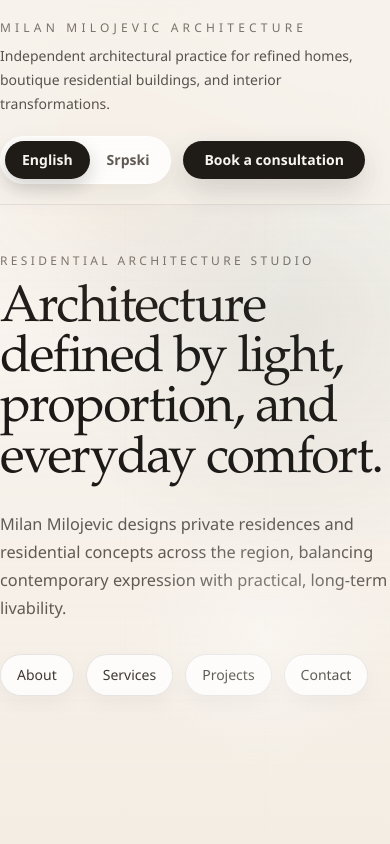
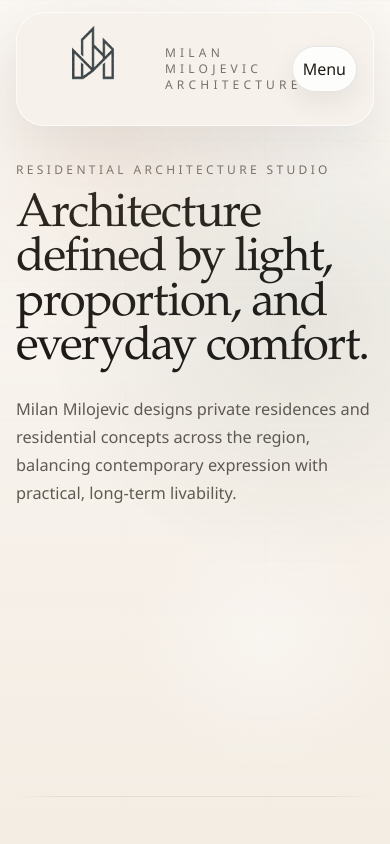
Before and after one commit to VlatkoSpirovski/architect-portfolio-milan, a Next.js app: page / in a window 390 px wide. Shown: the top 844 px of the page. Built offline with nearby package versions, Linux system fonts and the light colour scheme.

Commit message:
modify the cards

```diff
--- a/app/globals.css
+++ b/app/globals.css
@@ -153,7 +153,8 @@ button {
 
 .button-primary,
 .button-secondary,
-.lang-toggle {
+.lang-toggle,
+.mobile-menu-button {
   transition:
     transform 180ms ease,
     background-color 180ms ease,
@@ -165,13 +166,15 @@ button {
 
 .button-primary:hover,
 .button-secondary:hover,
-.lang-toggle:hover {
+.lang-toggle:hover,
+.mobile-menu-button:hover {
   transform: translateY(-1px);
 }
 
 .button-primary:focus-visible,
 .button-secondary:focus-visible,
 .lang-toggle:focus-visible,
+.mobile-menu-button:focus-visible,
 .interactive-link:focus-visible {
   outline: 2px solid rgba(31, 28, 24, 0.32);
   outline-offset: 3px;
@@ -236,6 +239,31 @@ button {
   color: #fff6ec;
 }
 
+.mobile-menu-button {
+  border: 1px solid rgba(31, 28, 24, 0.1);
+  background: rgba(255, 255, 255, 0.78);
+  color: #1f1c18;
+  box-shadow:
+    0 10px 24px rgba(33, 27, 20, 0.08),
+    inset 0 1px 0 rgba(255, 255, 255, 0.8);
+}
+
+.mobile-menu-button:hover {
+  border-color: rgba(31, 28, 24, 0.2);
+  background: #efe4d8;
+}
+
+.mobile-menu-button[aria-expanded="true"] {
+  background: #1f1c18;
+  color: #f8f4ee;
+  box-shadow: 0 12px 28px rgba(31, 28, 24, 0.18);
+}
+
+.mobile-menu-button[aria-expanded="true"]:hover {
+  background: #2b2621;
+  color: #fff6ec;
+}
+
 .project-card {
   padding: 1.2rem;
   border-color: rgba(255, 255, 255, 0.88);
@@ -250,8 +278,8 @@ button {
 .project-media-image,
 .gallery-main-image,
 .gallery-thumbnail-image {
-  object-fit: cover;
-  transform: scale(1.035);
+  object-fit: contain;
+  transform: none;
 }
 
 .gallery-dialog {
--- a/app/page.tsx
+++ b/app/page.tsx
@@ -39,7 +39,6 @@ type ProcessStep = {
 type Content = {
   badge: string;
   studioName: string;
-  studioLine: string;
   cta: string;
   nav: SectionLink[];
   heroEyebrow: string;
@@ -86,8 +85,6 @@ const content: Record<Locale, Content> = {
   en: {
     badge: "EN",
     studioName: "Milan Milojevic Architecture",
-    studioLine:
-      "Independent architectural practice for refined homes, boutique residential buildings, and interior transformations.",
     cta: "Book a consultation",
     nav: [
       { href: "#about", label: "About" },
@@ -141,37 +138,37 @@ const content: Record<Locale, Content> = {
     projects: [
       {
         slug: "villa-beti",
-        title: "Villa Beti",
+        title: "Private house",
         type: "Private Residence",
         year: "2024",
-        location: "Ohrid, North Macedonia",
+        location: "Cacak, Serbia",
         description:
           "A hillside residence organized around panoramic views, filtered sun exposure, and layered outdoor terraces.",
         imageSrc: "/images/kucaPrva/1.jpg",
       },
       {
         slug: "courtyard-house",
-        title: "Courtyard House",
-        type: "Family Home",
-        year: "2023",
-        location: "Skopje, North Macedonia",
+        title: "Residential Complex",
+        type: "Residential Complex",
+        year: "2024",
+        location: "Zlatibor, Serbia",
         description:
           "An urban home centered on an internal courtyard that improves privacy, daylight, and indoor climate comfort.",
         imageSrc: "/images/stambenaZgradaUzice/001.jpg",
       },
       {
         slug: "studio-terrace",
-        title: "Studio Terrace",
-        type: "Renovation",
+        title: "Residential Complex",
+        type: "Residential Complex",
         year: "2022",
-        location: "Belgrade, Serbia",
+        location: "Zlatibor, Serbia",
         description:
-          "Apartment transformation that opens the main living zone toward a terrace and simplifies circulation.",
+          "A residential apartment designed to extend the main living space toward the terrace and streamline circulation.",
         imageSrc: "/images/stambenaZgradaZlatibor/1.jpg",
       },
       {
         slug: "stambena-zgrada-zlatibor-1",
-        title: "Stambena Zgrada Zlatibor I",
+        title: "Residential Complex",
         type: "Residential Building",
         year: "2022",
         location: "Zlatibor, Serbia",
@@ -181,7 +178,7 @@ const content: Record<Locale, Content> = {
       },
       {
         slug: "stambena-zgrada-zlatibor-2",
-        title: "Stambena Zgrada Zlatibor II",
+        title: "Residential Complex",
         type: "Residential Building",
         year: "2022",
         location: "Zlatibor, Serbia",
@@ -191,7 +188,7 @@ const content: Record<Locale, Content> = {
       },
       {
         slug: "stambena-zgrada-zlatibor-3",
-        title: "Stambena Zgrada Zlatibor III",
+        title: "Residential Complex",
         type: "Residential Building",
         year: "2022",
         location: "Zlatibor, Serbia",
@@ -201,7 +198,7 @@ const content: Record<Locale, Content> = {
       },
       {
         slug: "stambena-zgrada-zlatibor-4",
-        title: "Stambena Zgrada Zlatibor IV",
+        title: "Residential Complex",
         type: "Residential Building",
         year: "2022",
         location: "Zlatibor, Serbia",
@@ -211,7 +208,7 @@ const content: Record<Locale, Content> = {
       },
       {
         slug: "stambena-zgrada-zlatibor-5",
-        title: "Stambena Zgrada Zlatibor V",
+        title: "Residential Complex",
         type: "Residential Building",
         year: "2025",
         location: "Zlatibor, Serbia",
@@ -221,7 +218,7 @@ const content: Record<Locale, Content> = {
       },
       {
         slug: "vila-zlatibor",
-        title: "Vila Zlatibor",
+        title: "Private Villa",
         type: "Villa Concept",
         year: "2025",
         location: "Zlatibor, Serbia",
@@ -231,8 +228,8 @@ const content: Record<Locale, Content> = {
       },
       {
         slug: "stambeni-objekt-gorni-milanovac",
-        title: "Stambeni Objekt Gornji Milanovac",
-        type: "Residential Building",
+        title: "Private House",
+        type: "Private Residence",
         year: "2025",
         location: "Gornji Milanovac, Serbia",
         description:
@@ -241,8 +238,8 @@ const content: Record<Locale, Content> = {
       },
       {
         slug: "stambena-zgrada-cacak",
-        title: "Stambena Zgrada Cacak",
-        type: "Residential Building",
+        title: "Private House",
+        type: "Private Residence",
         year: "2025",
         location: "Cacak, Serbia",
         description:
@@ -251,8 +248,8 @@ const content: Record<Locale, Content> = {
       },
       {
         slug: "stambena-kuca-cacak",
-        title: "Stambena Kuca Cacak",
-        type: "Family House",
+        title: "Private House",
+        type: "Private Residence",
         year: "2025",
         location: "Cacak, Serbia",
         description:
@@ -261,7 +258,7 @@ const content: Record<Locale, Content> = {
       },
       {
         slug: "rekonstrukcija-bazena-lucani",
-        title: "Rekonstrukcija Bazena Lucani",
+        title: "Reconstruction of an Open-Air Pool",
         type: "Public Renovation",
         year: "2024",
         location: "Lucani, Serbia",
@@ -317,8 +314,6 @@ const content: Record<Locale, Content> = {
   sr: {
     badge: "SR",
     studioName: "Milan Milojevic Arhitektura",
-    studioLine:
-      "Samostalna arhitektonska praksa za savremene kuce, manje stambene objekte i promisljenje adaptacije.",
     cta: "Zakazi konsultacije",
     nav: [
       { href: "#about", label: "O studiju" },
@@ -368,92 +363,92 @@ const content: Record<Locale, Content> = {
     ],
     projectsLabel: "Odabrani radovi",
     seeMoreProjects: "Prikazi jos projekata",
-    seeLessProjects: "Prikazi manje",
+    seeLessProjects: "Prikazi manje projekata",
     projects: [
       {
         slug: "villa-beti",
-        title: "Villa Beti",
-        type: "Privatna kuca",
+        title: "Privatna kuća",
+        type: "Porodična kuća",
         year: "2024",
-        location: "Ohrid, Severna Makedonija",
+        location: "Cacak, Srbija",
         description:
-          "Kuca na padini organizovana oko panoramskih vizura, filtriranog osuncanja i slojevitih terasa.",
+          "Kuca na padini organizovana oko panoramskih vizura, kontrolisanog osuncanja i slojevitih terasa.",
         imageSrc: "/images/kucaPrva/1.jpg",
       },
       {
         slug: "courtyard-house",
-        title: "Courtyard House",
-        type: "Porodicna kuca",
+        title: "Stambeni kompleks",
+        type: "Višeporodično stanovanje",
         year: "2023",
-        location: "Skoplje, Severna Makedonija",
+        location: "Zlatibor, Srbija",
         description:
-          "Gradska kuca sa centralnim dvoristem koje obezbedjuje privatnost, svetlo i prijatniju mikroklimu.",
+          "Gradska kuca sa centralnim dvoristem koje donosi vise privatnosti, prirodnog svetla i prijatniju mikroklimu.",
         imageSrc: "/images/stambenaZgradaUzice/001.jpg",
       },
       {
         slug: "studio-terrace",
-        title: "Studio Terrace",
-        type: "Adaptacija",
-        year: "2022",
-        location: "Beograd, Srbija",
+        title: "Stambeni kompleks",
+        type: "Višeporodično stanovanje",
+        year: "2025",
+        location: "Zlatibor, Srbija",
         description:
-          "Transformacija stana koja otvara dnevnu zonu ka terasi i pojednostavljuje svakodnevno kretanje.",
+          "Adaptacija stana koja otvara dnevnu zonu prema terasi i cini svakodnevno kretanje jednostavnijim.",
         imageSrc: "/images/stambenaZgradaZlatibor/1.jpg",
       },
       {
         slug: "stambena-zgrada-zlatibor-1",
-        title: "Stambena Zgrada Zlatibor I",
-        type: "Stambena zgrada",
-        year: "2022",
+        title: "Stambeni kompleks",
+        type: "Višeporodično stanovanje",
+        year: "2024",
         location: "Zlatibor, Srbija",
         description:
-          "Stambeni koncept sa naglaskom na ritam fasade, dubinu elemenata i uravnotezene otvore.",
+          "Stambeni koncept sa naglaskom na ritam fasade, dubinu elemenata i uravnotezen raspored otvora.",
         imageSrc: "/images/stambenaZgradaZlatibor1/001.jpg",
       },
       {
         slug: "stambena-zgrada-zlatibor-2",
-        title: "Stambena Zgrada Zlatibor II",
-        type: "Stambena zgrada",
-        year: "2022",
+        title: "Stambeni kompleks",
+        type: "Višeporodično stanovanje",
+        year: "2023",
         location: "Zlatibor, Srbija",
         description:
-          "Koncept sa jacim uglovnim identitetom i efikasnom organizacijom stambenih jedinica.",
+          "Koncept sa izrazajnijim uglom i efikasno organizovanim stambenim jedinicama.",
         imageSrc: "/images/stambenaZgradaZlatibor2/Objekat%20Zlatibor%20%281%29.jpg",
       },
       {
         slug: "stambena-zgrada-zlatibor-3",
-        title: "Stambena Zgrada Zlatibor III",
-        type: "Stambena zgrada",
-        year: "2022",
+        title: "Stambeni kompleks",
+        type: "Višeporodično stanovanje",
+        year: "2024",
         location: "Zlatibor, Srbija",
         description:
-          "Iteracija volumena sa fokusom na proporcionalnu kompoziciju fasade i kontrolu privatnosti.",
+          "Razrada volumena sa fokusom na proporcionalnu kompoziciju fasade i bolju kontrolu privatnosti.",
         imageSrc: "/images/stambenaZgradaZlatibor3/001.jpg",
       },
       {
         slug: "stambena-zgrada-zlatibor-4",
-        title: "Stambena Zgrada Zlatibor IV",
-        type: "Stambena zgrada",
-        year: "2022",
+        title: "Stambeni kompleks",
+        type: "Višeporodično stanovanje",
+        year: "2025",
         location: "Zlatibor, Srbija",
         description:
-          "Savremeni stambeni pristup sa toplijim tonovima i slojevitom artikulacijom fasade.",
+          "Savremeni stambeni pristup sa toplijim tonovima i slojevitije oblikovanom fasadom.",
         imageSrc: "/images/stambenaZgradaZlatibor4/ZLATIBOR%2000.png",
       },
       {
         slug: "stambena-zgrada-zlatibor-5",
-        title: "Stambena Zgrada Zlatibor V",
-        type: "Stambena zgrada",
+        title: "Privatna kuća",
+        type: "Porodična kuća",
         year: "2025",
         location: "Zlatibor, Srbija",
         description:
-          "Nova studija fasade sa jacim ritmom, teksturom i vecim otvorima za savremeni planinski kontekst.",
+          "Nova studija fasade sa jacim ritmom, izrazajnijom teksturom i vecim otvorima za savremeni planinski kontekst.",
         imageSrc: "/images/StambenaZgradaZlatibor5/Gemini_Generated_Image_81at2m81at2m81at.png",
       },
       {
         slug: "vila-zlatibor",
         title: "Vila Zlatibor",
-        type: "Vila",
+        type: "Privatna Vila",
         year: "2025",
         location: "Zlatibor, Srbija",
         description:
@@ -462,18 +457,18 @@ const content: Record<Locale, Content> = {
       },
       {
         slug: "stambeni-objekt-gorni-milanovac",
-        title: "Stambeni Objekt Gornji Milanovac",
-        type: "Stambeni objekt",
+        title: "Privatna kuća",
+        type: "Porodična kuća",
         year: "2025",
         location: "Gornji Milanovac, Srbija",
         description:
-          "Viseporodicni koncept sa racionalnom organizacijom stanova, kvalitetnim osvetljenjem i uravnotezenom fasadom.",
+          "Viseporodicni koncept sa racionalnom organizacijom stanova, kvalitetnim osvetljenjem i uravnotezenim fasadnim izrazom.",
         imageSrc: "/images/stambeniObjektGorniMilanovac/Gemini_Generated_Image_2bl1y22bl1y22bl1.png",
       },
       {
         slug: "stambena-zgrada-cacak",
-        title: "Stambena Zgrada Cacak",
-        type: "Stambena zgrada",
+        title: "Privatna kuća",
+        type: "Porodična kuća",
         year: "2025",
         location: "Cacak, Srbija",
         description:
@@ -482,22 +477,22 @@ const content: Record<Locale, Content> = {
       },
       {
         slug: "stambena-kuca-cacak",
-        title: "Stambena Kuca Cacak",
-        type: "Porodicna kuca",
+        title: "Privatna kuća",
+        type: "Porodična kuća",
         year: "2025",
         location: "Cacak, Srbija",
         description:
-          "Savremeni predlog kuce koji spaja kompaktnu organizaciju, velike otvore i slojevite spoljne pragove.",
+          "Savremeni predlog kuce koji spaja kompaktnu organizaciju, velike otvore i slojevito oblikovane spoljne prelaze.",
         imageSrc: "/images/stambenaKucaCacak/Gemini_Generated_Image_9hmmdn9hmmdn9hmm.png",
       },
       {
         slug: "rekonstrukcija-bazena-lucani",
-        title: "Rekonstrukcija Bazena Lucani",
+        title: "Rekonstrukcija bazena Lucani",
         type: "Javna rekonstrukcija",
         year: "2024",
         location: "Lucani, Srbija",
         description:
-          "Predlog rekonstrukcije bazenskog kompleksa sa unapredjenom funkcijom, kretanjem i vizuelnim identitetom.",
+          "Predlog rekonstrukcije bazenskog kompleksa sa unapredjenom funkcijom, jasnijim kretanjem i osvezenim vizuelnim identitetom.",
         imageSrc:
           "/images/rekonstrukcijaBazenaLucani/0-02-05-1811798fd8d5d069dd70f877e60c7ec9fa6c2f011c273f47229f10a90ffd936f_51e1b7a5ced5fcb9.jpg",
       },
@@ -608,12 +603,13 @@ const projectGalleryBySlug: Record<string, string[]> = {
     "/images/stambenaZgradaZlatibor4/ZLATIBOR%2005.png",
   ],
   "stambena-zgrada-zlatibor-5": [
+    "/images/StambenaZgradaZlatibor5/Gemini_Generated_Image_pxxmr3pxxmr3pxxm.png",
     "/images/StambenaZgradaZlatibor5/Gemini_Generated_Image_81at2m81at2m81at.png",
     "/images/StambenaZgradaZlatibor5/Gemini_Generated_Image_8c0wwj8c0wwj8c0w.png",
     "/images/StambenaZgradaZlatibor5/Gemini_Generated_Image_edsbcvedsbcvedsb.png",
     "/images/StambenaZgradaZlatibor5/Gemini_Generated_Image_he8xsahe8xsahe8x.png",
     "/images/StambenaZgradaZlatibor5/Gemini_Generated_Image_kpcaqkkpcaqkkpca.png",
-    "/images/StambenaZgradaZlatibor5/Gemini_Generated_Image_pxxmr3pxxmr3pxxm.png",
+
   ],
   "vila-zlatibor": [
     "/images/vilaZlatibor/Gemini_Generated_Image_865ny1865ny1865n.png",
@@ -670,17 +666,20 @@ export default function Home({
 }) {
   const params = use(searchParams);
   const locale = parseLocale(params.lang);
-  const [selectedProject, setSelectedProject] = useState<ProjectWithGallery | null>(
-    null,
-  );
+  const [selectedProjectSlug, setSelectedProjectSlug] = useState<string | null>(null);
   const [activeImageIndex, setActiveImageIndex] = useState(0);
   const [showAllProjects, setShowAllProjects] = useState(false);
+  const [mobileMenuOpen, setMobileMenuOpen] = useState(false);
 
   const t = content[locale];
   const projectsWithGallery: ProjectWithGallery[] = t.projects.map((project) => ({
     ...project,
     galleryImages: projectGalleryBySlug[project.slug] ?? [project.imageSrc],
   }));
+  const selectedProject =
+    selectedProjectSlug === null
+      ? null
+      : projectsWithGallery.find((project) => project.slug === selectedProjectSlug) ?? null;
   const visibleProjects = showAllProjects ? projectsWithGallery : projectsWithGallery.slice(0, 3);
   const galleryCount = selectedProject?.galleryImages.length ?? 0;
   const safeActiveImageIndex =
@@ -688,12 +687,13 @@ export default function Home({
   const activeImageSrc = selectedProject?.galleryImages[safeActiveImageIndex];
 
   function openGallery(project: ProjectWithGallery) {
-    setSelectedProject(project);
+    setMobileMenuOpen(false);
+    setSelectedProjectSlug(project.slug);
     setActiveImageIndex(0);
   }
 
   function closeGallery() {
-    setSelectedProject(null);
+    setSelectedProjectSlug(null);
     setActiveImageIndex(0);
   }
 
@@ -705,19 +705,38 @@ export default function Home({
         <div className="absolute left-[35%] top-[32rem] h-[16rem] w-[16rem] rounded-full bg-[radial-gradient(circle,_rgba(255,255,255,0.5),_transparent_72%)]" />
       </div>
 
-      <section className="mx-auto flex w-full max-w-[1800px] flex-col pb-20 sm:px-6 lg:px-10 2xl:px-12">
-        <header className="sticky top-0 z-30 -mx-4 mb-4 border-b border-black/8 bg-[rgba(246,241,234,0.78)] px-4 py-5 backdrop-blur-xl sm:-mx-6 sm:px-6 lg:-mx-10 lg:px-10 2xl:-mx-12 2xl:px-12">
-          <div className="flex flex-col gap-5 lg:flex-row lg:items-center lg:justify-between">
-            <div>
+      <section className="mx-auto flex w-full max-w-[1800px] flex-col px-4 pb-20 sm:px-6 lg:px-10 2xl:px-12">
+        <header className="sticky top-3 z-30 mb-6 rounded-[1.75rem] border border-white/70 bg-[rgba(246,241,234,0.86)] px-4 py-4 shadow-[0_20px_50px_rgba(33,27,20,0.08)] backdrop-blur-xl sm:top-0 sm:-mx-6 sm:rounded-none sm:border-x-0 sm:border-t-0 sm:border-b sm:px-6 sm:py-5 sm:shadow-none lg:-mx-10 lg:px-10 2xl:-mx-12 2xl:px-12">
+          <div className="flex items-center justify-between gap-4 lg:flex-row lg:items-center">
+            <div className="flex min-w-0 self-center items-center gap-3">
+              <div className="relative h-20 w-30 shrink-0 overflow-visible">
+                <Image
+                  src="/logoMMNew.png"
+                  alt="Milan Milojevic Architecture logo"
+                  fill
+                  sizes="160px"
+                  quality={100}
+                  className="object-contain scale-[2.0]"
+                  priority
+                />
+              </div>
               <p className="text-xs uppercase tracking-[0.35em] text-stone-500">
                 {t.studioName}
               </p>
-              <p className="mt-2 max-w-xl text-sm leading-6 text-stone-600">
-                {t.studioLine}
-              </p>
             </div>
 
-            <div className="flex flex-wrap items-center gap-3">
+            <button
+              type="button"
+              className="mobile-menu-button rounded-full text-sm font-semibold lg:hidden"
+              style={{ padding: "10px" }}
+              onClick={() => setMobileMenuOpen((prev) => !prev)}
+              aria-expanded={mobileMenuOpen}
+              aria-controls="mobile-menu-panel"
+            >
+              {mobileMenuOpen ? (locale === "sr" ? "Zatvori" : "Close") : locale === "sr" ? "Meni" : "Menu"}
+            </button>
+
+            <div className="hidden flex-wrap items-center gap-3 lg:flex">
               <nav className="hidden items-center gap-6 rounded-full border border-white/70 bg-white/75 px-6 py-3 text-sm text-stone-600 shadow-[0_10px_30px_rgba(33,27,20,0.06)] backdrop-blur lg:flex">
                 {t.nav.map((item) => (
                   <a
@@ -756,21 +775,70 @@ export default function Home({
               </a>
             </div>
           </div>
+
+          {mobileMenuOpen ? (
+            <div
+              id="mobile-menu-panel"
+              className="mt-4 grid gap-3 border-t border-black/8 pt-4 lg:hidden"
+            >
+              <nav className="grid grid-cols-2 gap-2">
+                {t.nav.map((item) => (
+                  <a
+                    key={`${locale}-mobile-${item.href}`}
+                    href={item.href}
+                    className="button-secondary rounded-full px-4 py-3 text-center text-sm font-medium"
+                    onClick={() => setMobileMenuOpen(false)}
+                  >
+                    {item.label}
+                  </a>
+                ))}
+              </nav>
+
+              <div className="flex flex-col gap-3 sm:flex-row sm:flex-wrap sm:items-center">
+                <div className="flex w-full rounded-full bg-white p-1 shadow-sm">
+                  {(["en", "sr"] as const).map((item) => {
+                    const active = item === locale;
+
+                    return (
+                        <Link
+                            key={`mobile-${item}`}
+                            href={item === "en" ? "/" : "/?lang=sr"}
+                            className={`flex-1 text-center rounded-full py-2 text-sm font-medium transition-all duration-200 ${
+                                active
+                                    ? "bg-stone-900 text-white"
+                                    : "text-stone-600 hover:bg-stone-100 hover:text-stone-900"
+                            }`}
+                            aria-current={active ? "true" : undefined}
+                        >
+                          {languageLabels[item]}
+                        </Link>
+                    );
+                  })}
+                </div>                <a
+                  href={`mailto:${t.contactEmail}`}
+                  className="button-primary rounded-full px-5 py-3 text-center text-sm font-semibold sm:min-w-[13rem]"
+                  onClick={() => setMobileMenuOpen(false)}
+                >
+                  {t.cta}
+                </a>
+              </div>
+            </div>
+          ) : null}
         </header>
 
-        <section className="grid min-h-[78vh] gap-10 py-8 lg:grid-cols-[1.15fr_0.85fr] lg:items-center lg:py-16">
+        <section className="grid min-h-[78vh] gap-8 py-6 sm:py-8 lg:grid-cols-[1.15fr_0.85fr] lg:items-center lg:py-16">
           <div className="max-w-4xl">
             <p className="mb-4 text-xs uppercase tracking-[0.28em] text-stone-500">
               {t.heroEyebrow}
             </p>
-            <h1 className="max-w-4xl font-display text-[3.2rem] leading-[0.98] tracking-[-0.03em] text-stone-900 sm:text-[4.4rem] lg:text-[5.3rem]">
+            <h1 className="max-w-4xl font-display text-[2.95rem] leading-[0.94] tracking-[-0.03em] text-stone-900 sm:text-[4.4rem] sm:leading-[0.98] lg:text-[5.3rem]">
               {t.heroTitle}
             </h1>
             <p className="mt-6 max-w-xl text-[1.02rem] leading-7 text-stone-650">
               {t.heroText}
             </p>
 
-            <div className="mt-8 flex flex-wrap gap-3">
+            <div className="mt-8 hidden flex-wrap gap-3 sm:flex">
               {t.nav.map((item) => (
                 <a
                   key={`${locale}-hero-${item.href}`}
@@ -853,7 +921,7 @@ export default function Home({
             {visibleProjects.map((project) => (
               <button
                 type="button"
-                key={`${locale}-${project.title}`}
+                key={`${locale}-${project.slug}`}
                 onClick={() => openGallery(project)}
                 className="card-surface card-hover project-card rounded-[2rem] p-5 text-left sm:p-6"
               >
@@ -863,6 +931,7 @@ export default function Home({
                     alt={project.title}
                     fill
                     sizes="(min-width: 1280px) 30vw, (min-width: 1024px) 33vw, 100vw"
+                    quality={100}
                     className="project-media-image"
                   />
                 </div>
@@ -968,7 +1037,7 @@ export default function Home({
             <p className="mt-6 max-w-xl text-lg leading-8 text-stone-650">{t.contactText}</p>
           </div>
 
-          <div className="card-surface flex min-w-[300px] flex-col gap-3 rounded-[1.9rem] p-4 text-sm font-semibold sm:p-5">
+          <div className="card-surface flex min-w-0 flex-col gap-3 rounded-[1.9rem] p-4 text-sm font-semibold sm:min-w-[300px] sm:p-5">
             <div className="rounded-[1.4rem] border border-white/60 bg-white/55 p-4">
               <p className="text-xs uppercase tracking-[0.24em] text-stone-500">
                 {t.contactCityLabel}
@@ -1038,6 +1107,8 @@ export default function Home({
                       alt={`${selectedProject.title} ${safeActiveImageIndex + 1}`}
                       fill
                       sizes="(min-width: 1024px) 65vw, 100vw"
+                      quality={100}
+                      style={{ objectFit: "contain" }}
                       className="gallery-main-image"
                     />
                   ) : null}
@@ -1060,6 +1131,8 @@ export default function Home({
                           alt={`${selectedProject.title} thumbnail ${index + 1}`}
                           fill
                           sizes="200px"
+                          quality={100}
+                          style={{ objectFit: "contain" }}
                           className="gallery-thumbnail-image"
                         />
                       </button>
```
Also changed, not shown: public/logoMMNew.png (added).
